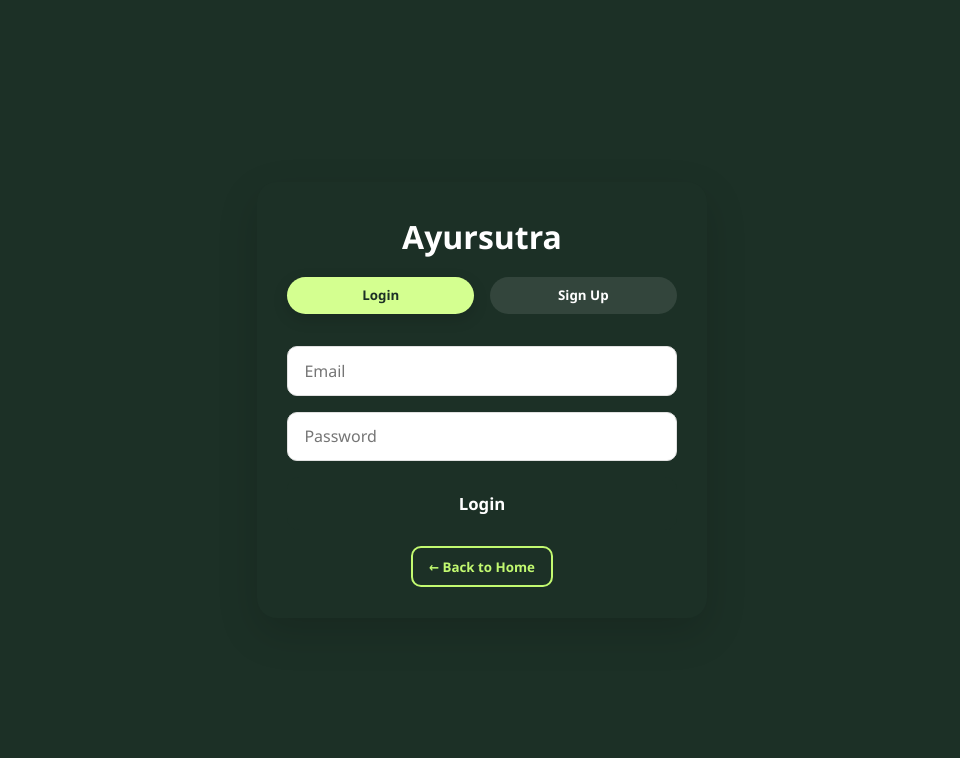
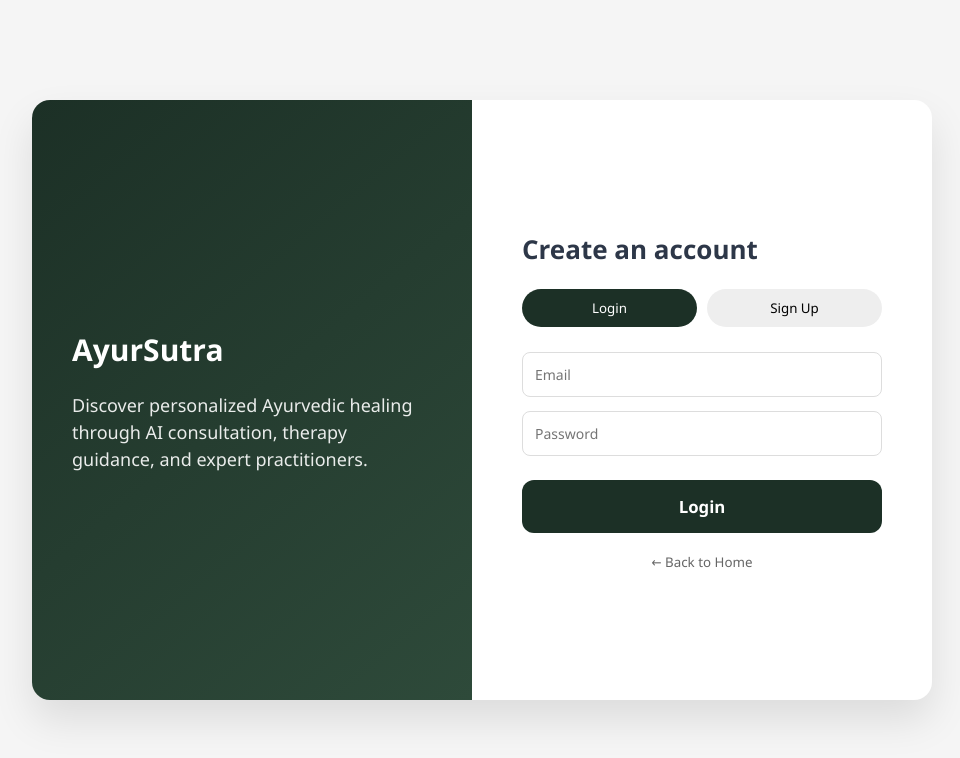
Before and after one commit to anushkajainn13/ayursutra, a React (Create React App) app: page /auth in a window 1280 px wide. Shown: the top 758 px of the page, without its empty margins (158-1118 px from the left). Built offline with nearby package versions, Linux system fonts and the light colour scheme.

Commit message:
sign up updated

```diff
--- a/src/pages/AuthPage.jsx
+++ b/src/pages/AuthPage.jsx
@@ -7,25 +7,26 @@ function AuthPage({ setRole }) {
   const navigate = useNavigate();
 
   const [loginData, setLoginData] = useState({ email: "", password: "" });
+
   const handleLoginChange = (e) =>
     setLoginData({ ...loginData, [e.target.name]: e.target.value });
 
   const handleLoginSubmit = (e) => {
     e.preventDefault();
-    // This is a temporary login logic, assuming practitioner logs in with a specific email
-    // And for patients, we might need to fetch their location after login
+
     const role = loginData.email.includes("practitioner")
       ? "practitioner"
       : "patient";
+
     setRole(role);
     localStorage.setItem("role", role);
-    // Note: For login, location is not set here. Dashboard will show default state.
-    // A real app would fetch user data (including location) from a server after login.
-    localStorage.removeItem('userLocation'); // Clear any previous location on new login
-    if (role === 'patient') {
-        // As a placeholder for login, we can set a default location
-        localStorage.setItem('userLocation', 'Jaipur');
+
+    localStorage.removeItem("userLocation");
+
+    if (role === "patient") {
+      localStorage.setItem("userLocation", "Jaipur");
     }
+
     navigate(`/${role}/dashboard`);
   };
 
@@ -34,21 +35,18 @@ function AuthPage({ setRole }) {
     email: "",
     password: "",
     role: "patient",
-    location: "Jaipur", // Default location set to Jaipur
+    location: "Jaipur",
   });
 
   const handleSignupChange = (e) =>
     setSignupData({ ...signupData, [e.target.name]: e.target.value });
 
-  // --- यहाँ बदलाव किया गया है ---
   const handleSignupSubmit = (e) => {
     e.preventDefault();
+
     setRole(signupData.role);
     localStorage.setItem("role", signupData.role);
 
-    // ✅ **यही ज़रूरी बदलाव है**
-    // अगर यूज़र पेशेंट है, तो उसकी लोकेशन को localStorage में सेव करें
-    // ताकि डैशबोर्ड इसे इस्तेमाल कर सके।
     if (signupData.role === "patient") {
       localStorage.setItem("userLocation", signupData.location);
     }
@@ -58,8 +56,20 @@ function AuthPage({ setRole }) {
 
   return (
     <div className="auth-wrapper">
+      <div className="auth-container">
+
+        {/* LEFT PANEL */}
+        <div className="auth-left">
+          <h2>AyurSutra</h2>
+          <p>
+            Discover personalized Ayurvedic healing through AI consultation,
+            therapy guidance, and expert practitioners.
+          </p>
+        </div>
+
+        {/* RIGHT PANEL */}
         <div className="auth-box">
-        <h1 className="auth-title">Ayursutra</h1>
+          <h1 className="auth-title">Create an account</h1>
 
           <div className="auth-tabs">
             <button
@@ -68,6 +78,7 @@ function AuthPage({ setRole }) {
             >
               Login
             </button>
+
             <button
               className={activeTab === "signup" ? "active" : ""}
               onClick={() => setActiveTab("signup")}
@@ -86,6 +97,7 @@ function AuthPage({ setRole }) {
                 onChange={handleLoginChange}
                 required
               />
+
               <input
                 type="password"
                 name="password"
@@ -94,6 +106,7 @@ function AuthPage({ setRole }) {
                 onChange={handleLoginChange}
                 required
               />
+
               <button type="submit" className="btn-primary">
                 Login
               </button>
@@ -108,6 +121,7 @@ function AuthPage({ setRole }) {
                 onChange={handleSignupChange}
                 required
               />
+
               <input
                 type="email"
                 name="email"
@@ -116,6 +130,7 @@ function AuthPage({ setRole }) {
                 onChange={handleSignupChange}
                 required
               />
+
               <input
                 type="password"
                 name="password"
@@ -124,6 +139,7 @@ function AuthPage({ setRole }) {
                 onChange={handleSignupChange}
                 required
               />
+
               <select
                 name="role"
                 value={signupData.role}
@@ -140,7 +156,6 @@ function AuthPage({ setRole }) {
                   onChange={handleSignupChange}
                   required
                 >
-                {/* Removed the disabled option to have a default */}
                   <option value="Jaipur">Jaipur</option>
                   <option value="Delhi">Delhi</option>
                   <option value="Mumbai">Mumbai</option>
@@ -159,6 +174,7 @@ function AuthPage({ setRole }) {
           </button>
         </div>
       </div>
+    </div>
   );
 }
 
--- a/src/pages/Stylesheet/AuthPage.css
+++ b/src/pages/Stylesheet/AuthPage.css
@@ -1,135 +1,119 @@
-@import url('https://fonts.googleapis.com/css2?family=Poppins:wght@400;600;700&display=swap');
-
-.auth-wrapper {
-  display: flex;
-  justify-content: center;
-  align-items: center;
-  min-height: 100vh;
-  background: #1C3026;
-  font-family: 'Poppins', sans-serif;
-  padding: 2rem;
+.auth-wrapper{
+  height:100vh;
+  display:flex;
+  justify-content:center;
+  align-items:center;
+  background:#f5f5f5;
+  font-family: "Inter", sans-serif;
 }
 
-.auth-box {
-  background-color: #1C3026; /* Dark background */
-  border-radius: 20px;
-  padding: 1.9rem;
-  max-width: 450px;
-  width: 100%;
-  box-shadow: 0 15px 40px rgba(0,0,0,0.15);
-  text-align: center;
-  transition: transform 0.3s ease, box-shadow 0.3s ease;
+.auth-container{
+  width:900px;
+  height:600px;
+  display:flex;
+  background:white;
+  border-radius:18px;
+  overflow:hidden;
+  box-shadow:0 20px 40px rgba(0,0,0,0.1);
 }
 
-.auth-box:hover {
-  transform: translateY(-5px);
-  box-shadow: 0 25px 50px rgba(0,0,0,0.2);
+/* LEFT PANEL */
+
+.auth-left{
+  flex:1;
+  padding:60px 40px;
+  background:linear-gradient(140deg,#1C3026,#2e4a3a);
+  color:white;
+  display:flex;
+  flex-direction:column;
+  justify-content:center;
 }
 
-.auth-title {
-  font-size: 2rem;
-  margin-bottom: 1rem;
-  color: #FFFFFF; /* White text */
-  font-weight: 700;
+.auth-left h2{
+  font-size:30px;
+  margin-bottom:20px;
 }
 
-.auth-tabs {
-  display: flex;
-  justify-content: center;
-  margin-bottom: 2rem;
-  gap: 1rem;
+.auth-left p{
+  font-size:18px;
+  line-height:1.5;
+  opacity:0.9;
 }
 
-.auth-tabs button {
-  flex: 1;
-  padding: 0.6rem 1rem;
-  border-radius: 30px;
-  border: none;
-  background-color: rgba(255, 255, 255, 0.1);
-  color: #FFFFFF;
-  font-weight: 600;
-  cursor: pointer;
-  transition: all 0.3s ease;
+/* RIGHT PANEL */
+
+.auth-box{
+  flex:1;
+  padding:50px;
+  display:flex;
+  flex-direction:column;
+  justify-content:center;
 }
 
-.auth-tabs button.active,
-.auth-tabs button:hover {
-  background-color: #d4ff90; /* Lime Glow active/hover */
-  color: #1C3026; /* Emerald Pine text */
-  box-shadow: 0 5px 15px rgba(0,0,0,0.15);
+.auth-title{
+  font-size:26px;
+  margin-bottom:20px;
 }
 
-/* 5. Form Inputs = */
-.auth-form {
-  display: flex;
-  flex-direction: column;
-  gap: 1rem;
+/* TABS */
+
+.auth-tabs{
+  display:flex;
+  gap:10px;
+  margin-bottom:25px;
+}
+
+.auth-tabs button{
+  flex:1;
+  padding:10px;
+  border-radius:20px;
+  border:none;
+  background:#eee;
+  cursor:pointer;
+}
+
+.auth-tabs .active{
+  background:#1C3026;
+  color:white;
+}
+
+/* FORM */
+
+.auth-form{
+  display:flex;
+  flex-direction:column;
+  gap:14px;
 }
 
 .auth-form input,
-.auth-form select {
-  padding: 0.8rem 1rem;
-  border-radius: 10px;
-  border: 1px solid #E0E0E0;
-  font-size: 1rem;
-  transition: all 0.3s ease;
-  background-color: #FFFFFF;
-  color: #2C5D63;
+.auth-form select{
+  padding:12px;
+  border-radius:8px;
+  border:1px solid #ddd;
+  font-size:14px;
 }
 
-.auth-form input:focus,
-.auth-form select:focus {
-  border-color: #2C5D63;
-  box-shadow: 0 0 8px rgba(44, 93, 99, 0.3);
-  outline: none;
+/* BUTTON */
+
+.btn-primary{
+  margin-top:10px;
+  padding:12px;
+  border:none;
+  border-radius:8px;
+  background:#0d1321;
+  color:white;
+  font-weight:600;
+  cursor:pointer;
 }
 
-.btn-primary {
-  padding: 0.8rem 1rem;
-  border-radius: 10px;
-  border: 2px solid #d4ff90;
-
-  background-color: rgb(190, 242, 2) !important ;/* flat color */
-  color: #2d6a4f !important;
-  font-weight: 600;
-  cursor: pointer;
-
-  background-color: #C2F970;
-  color: #2C5D63;
-  font-weight: 600;
-  cursor: pointer;
-  transition: all 0.3s ease;
+.btn-primary:hover{
+  background:#1c2541;
 }
 
-.btn-primary:hover {
-  background-color: #b8ec60;
-  box-shadow: 0 5px 15px rgba(0,0,0,0.2);
+.btn-secondary{
+  margin-top:20px;
+  background:none;
+  border:none;
+  color:#666;
+  cursor:pointer;
 }
-
-
-.btn-secondary {
-  margin-top: 1rem;
-  padding: 0.6rem 1rem;
-  border-radius: 10px;
-  border: 2px solid #C2F970;
-  background-color: transparent;
-  color: #C2F970;
-  font-weight: 600;
-  cursor: pointer;
-  transition: all 0.3s ease;
-}
-
-.btn-secondary:hover {
-  background-color: #C2F970;
-  color: #2C5D63;
-  transform: translateY(-2px);
-}
-
-@media (max-width: 500px) {
-  .auth-box {
-    padding: 2rem 1rem;
-  }
-  .auth-title {
-    font-size: 1.5rem;
-  }
-}
```
Lines whose indentation alone changed are shown as unchanged.
